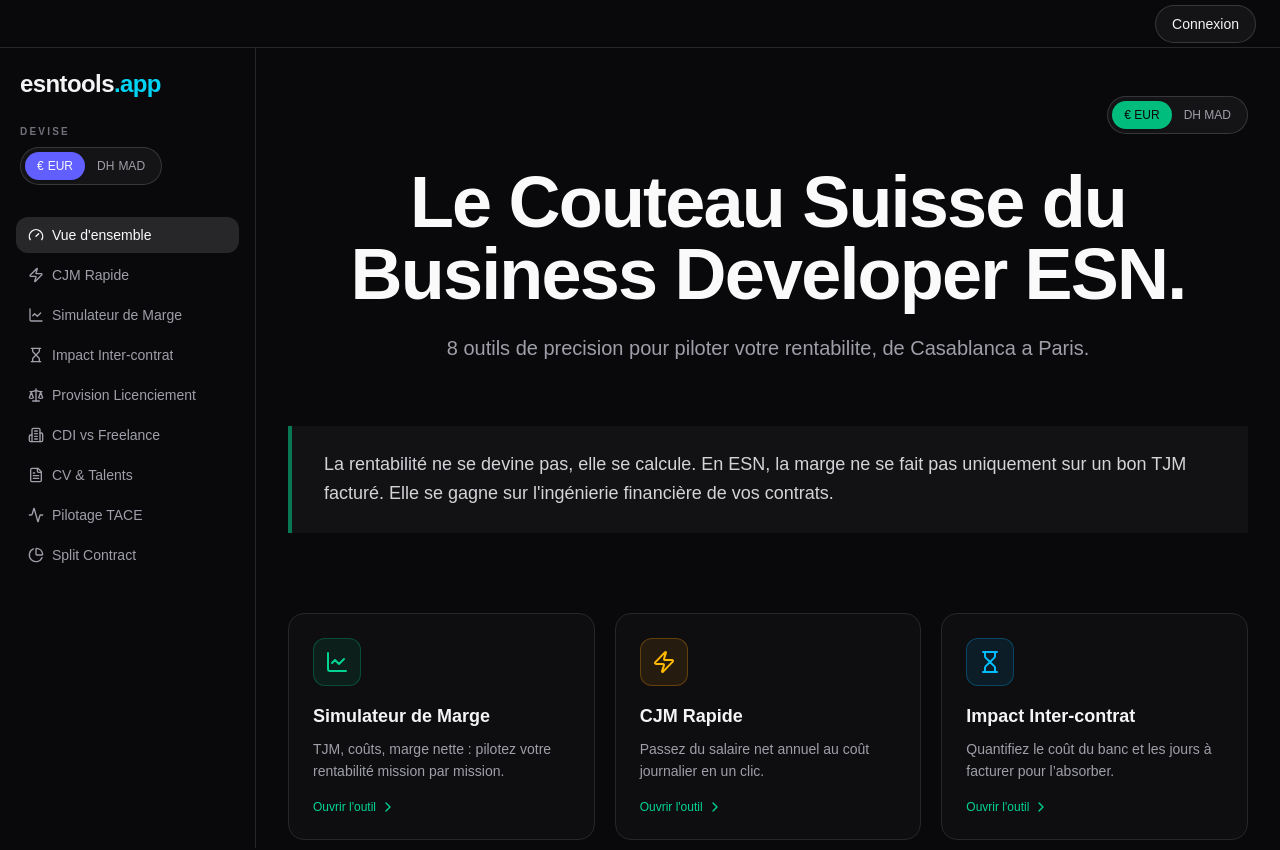
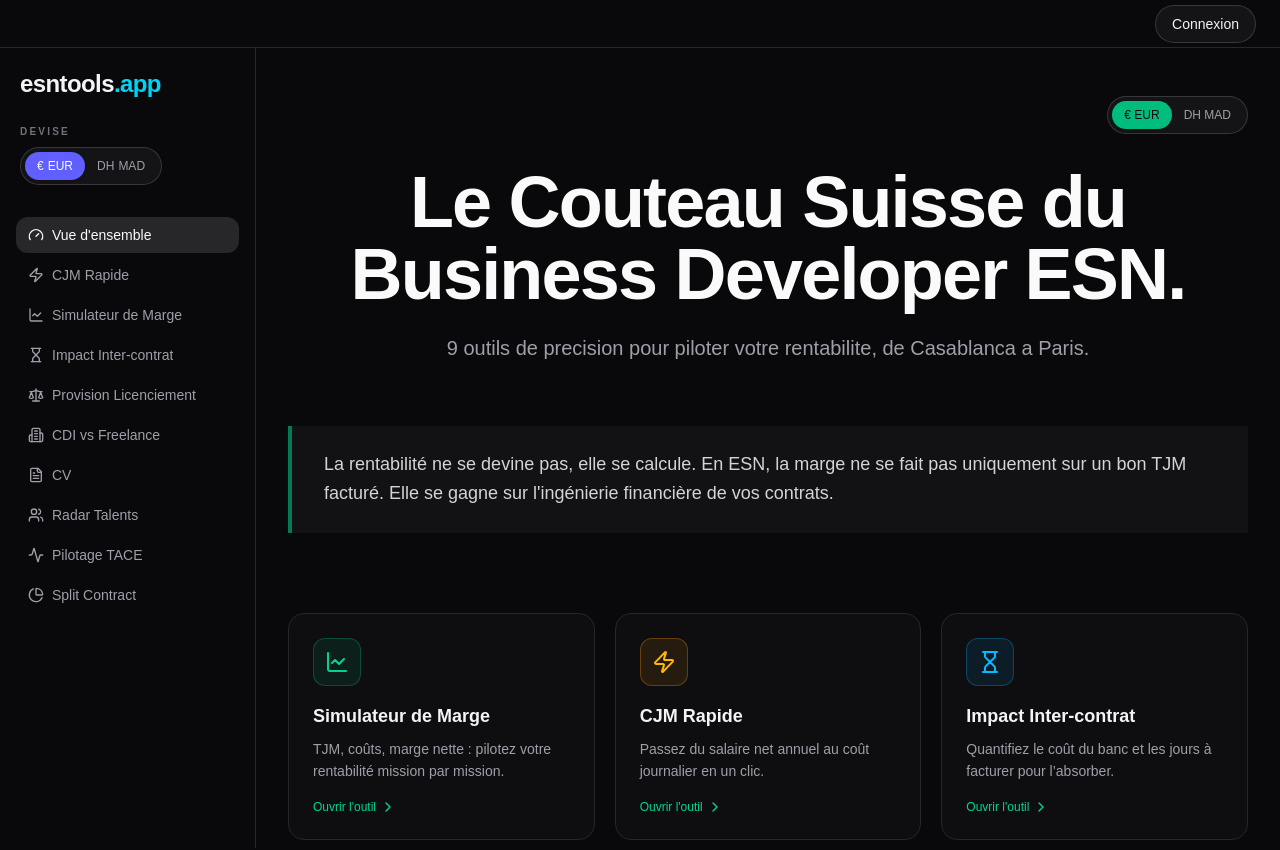
Before and after one commit to portogaga/esn-toolbox, a Next.js app in the folder frontend/: page / in a window 1280 px wide. Shown: the top 850 px of the page. Built offline with nearby package versions, Linux system fonts and the light colour scheme; no server answers.

Commit message:
ajout des fonctionalités CV sur front Pag2e

```diff
--- a/frontend/app/page.tsx
+++ b/frontend/app/page.tsx
@@ -10,6 +10,7 @@ import {
   LineChart,
   PieChart,
   Scale,
+  Users,
   Zap,
 } from "lucide-react";
 import { useCurrency } from "./context/CurrencyContext";
@@ -51,11 +52,18 @@ const TOOLS = [
     accent: "rose",
   },
   {
-    href: "/cv-generator",
-    name: "CV & Talents",
+    href: "/cv",
+    name: "CV",
     description: "Generez des CV formates Maltem instantanement.",
     icon: FileText,
     accent: "emerald",
+  },
+  {
+    href: "/radar-talents",
+    name: "Radar Talents",
+    description: "Identifiez rapidement les profils et competences cles de vos talents.",
+    icon: Users,
+    accent: "indigo",
   },
   {
     href: "/tace",
@@ -124,7 +132,7 @@ export default function Home() {
             Le Couteau Suisse du Business Developer ESN.
           </h1>
           <p className="mx-auto mt-6 max-w-2xl text-lg text-zinc-400 sm:text-xl">
-            8 outils de precision pour piloter votre rentabilite, de Casablanca a Paris.
+            9 outils de precision pour piloter votre rentabilite, de Casablanca a Paris.
           </p>
         </section>
 
--- a/frontend/components/Sidebar.tsx
+++ b/frontend/components/Sidebar.tsx
@@ -11,6 +11,7 @@ import {
   LineChart,
   PieChart,
   Scale,
+  Users,
   X,
   Zap,
 } from "lucide-react";
@@ -23,7 +24,8 @@ const links = [
   { href: "/banc", label: "Impact Inter-contrat", icon: Hourglass },
   { href: "/licenciement", label: "Provision Licenciement", icon: Scale },
   { href: "/comparateur", label: "CDI vs Freelance", icon: Building2 },
-  { href: "/cv-generator", label: "CV & Talents", icon: FileText },
+  { href: "/cv", label: "CV", icon: FileText },
+  { href: "/radar-talents", label: "Radar Talents", icon: Users },
   { href: "/tace", label: "Pilotage TACE", icon: Activity },
   { href: "/split-contract", label: "Split Contract", icon: PieChart },
 ];
```
